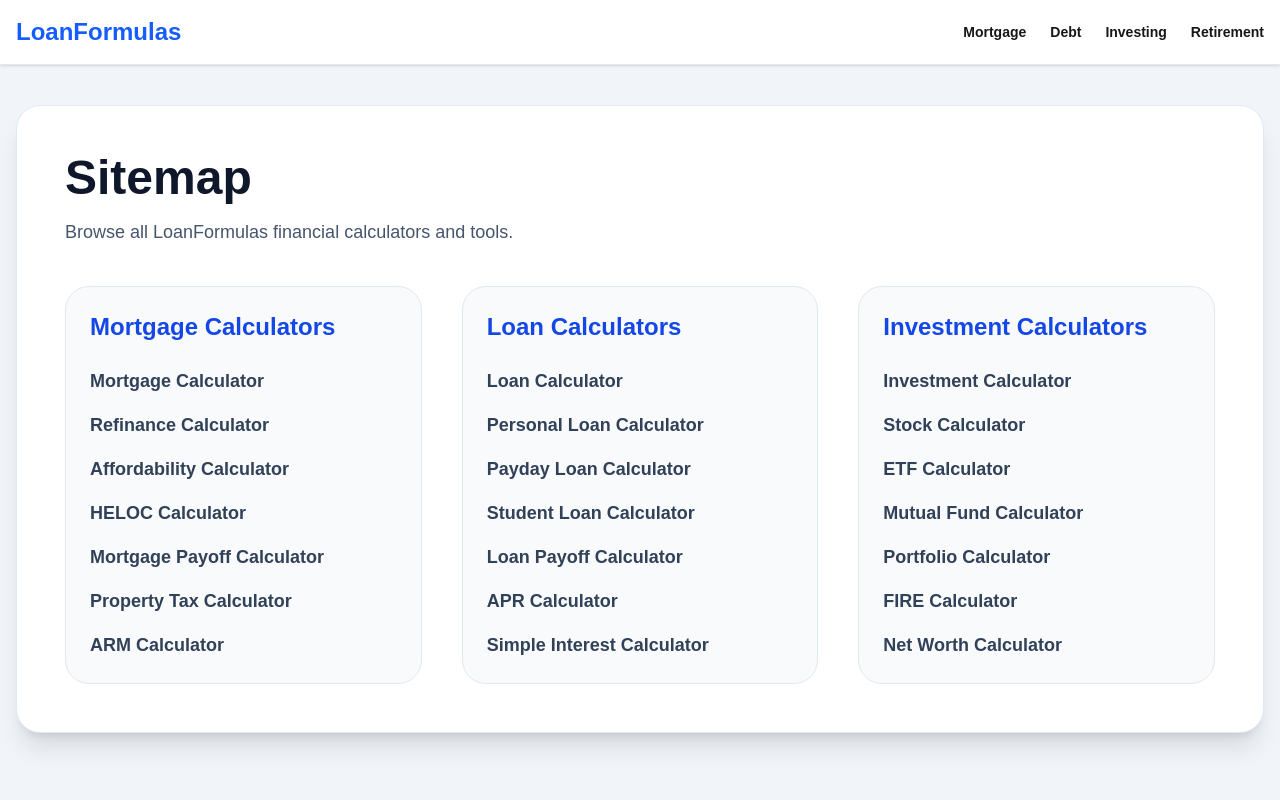
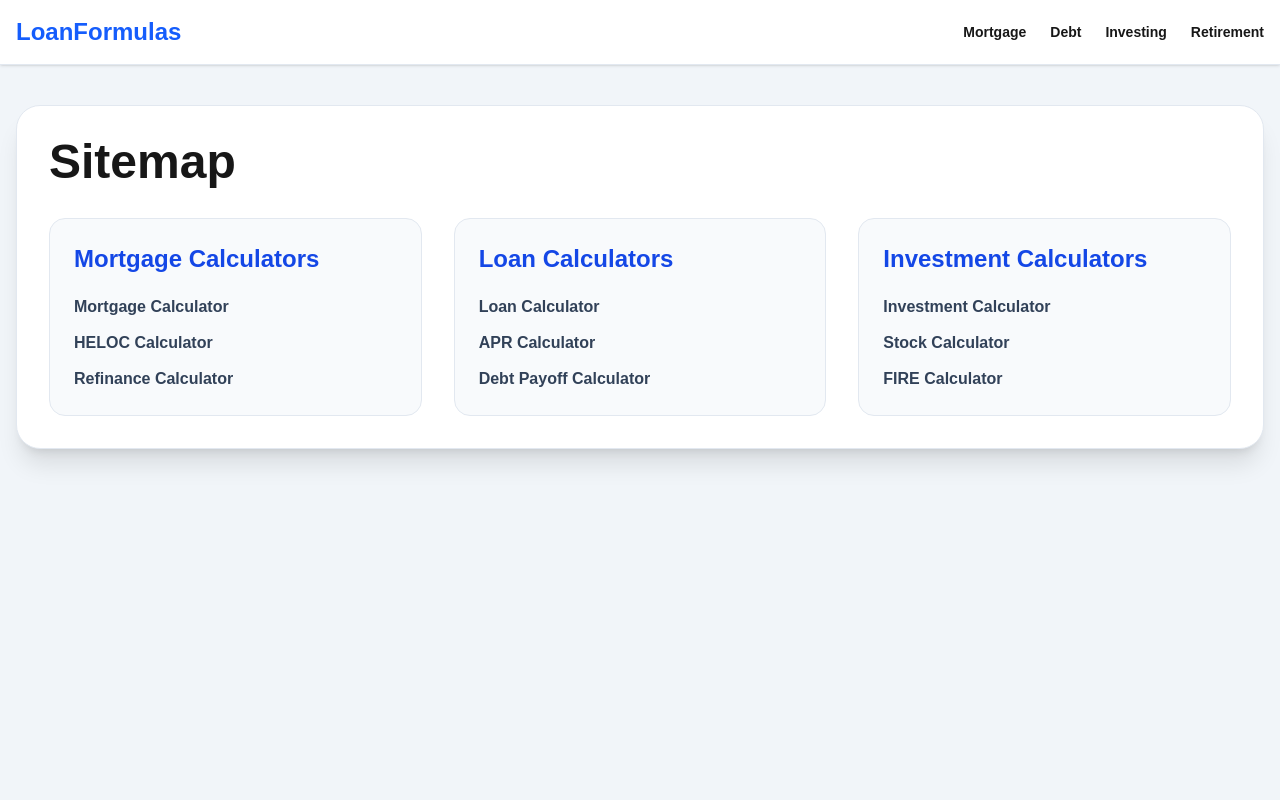
Before and after one commit to dekai-qingyang/seo-site, a Next.js app: page /sitemap-page in a window 1280 px wide. Shown: the top 800 px of the page. Built offline with nearby package versions, Linux system fonts and the light colour scheme.

Commit message:
update calculators

```diff
--- a/app/sitemap-page/page.tsx
+++ b/app/sitemap-page/page.tsx
@@ -1,15 +1,13 @@
+export default function SitemapPage() {
+
     const sections = [
 
       {
         title: "Mortgage Calculators",
         links: [
           ["Mortgage Calculator", "/mortgage-calculator"],
+          ["HELOC Calculator", "/heloc-calculator"],
           ["Refinance Calculator", "/refinance-calculator"],
-        ["Affordability Calculator", "/affordability-calculator"],
-        ["HELOC Calculator", "/heloc-calculator"],
-        ["Mortgage Payoff Calculator", "/mortgage-payoff-calculator"],
-        ["Property Tax Calculator", "/property-tax-calculator"],
-        ["ARM Calculator", "/arm-calculator"],
         ],
       },
 
@@ -17,12 +15,8 @@ const sections = [
         title: "Loan Calculators",
         links: [
           ["Loan Calculator", "/loan-calculator"],
-        ["Personal Loan Calculator", "/personal-loan-calculator"],
-        ["Payday Loan Calculator", "/payday-loan-calculator"],
-        ["Student Loan Calculator", "/student-loan-calculator"],
-        ["Loan Payoff Calculator", "/loan-payoff-calculator"],
           ["APR Calculator", "/apr-calculator"],
-        ["Simple Interest Calculator", "/simple-interest-calculator"],
+          ["Debt Payoff Calculator", "/debt-payoff-calculator"],
         ],
       },
 
@@ -31,17 +25,11 @@ const sections = [
         links: [
           ["Investment Calculator", "/investment-calculator"],
           ["Stock Calculator", "/stock-calculator"],
-        ["ETF Calculator", "/etf-calculator"],
-        ["Mutual Fund Calculator", "/mutual-fund-calculator"],
-        ["Portfolio Calculator", "/portfolio-calculator"],
           ["FIRE Calculator", "/fire-calculator"],
-        ["Net Worth Calculator", "/net-worth-calculator"],
         ],
       },
 
     ];
-
-  export default function SitemapPage() {
 
     return (
 
@@ -49,37 +37,33 @@ const sections = [
 
         <div className="max-w-7xl mx-auto">
 
-          <div className="bg-white rounded-3xl shadow-xl border border-slate-200 p-8 lg:p-12">
+          <div className="bg-white rounded-3xl shadow-xl border border-slate-200 p-8">
 
-            <h1 className="text-5xl font-black text-slate-900 mb-4">
+            <h1 className="text-5xl font-black mb-8">
               Sitemap
             </h1>
 
-            <p className="text-slate-600 text-lg mb-10">
-              Browse all LoanFormulas financial calculators and tools.
-            </p>
-
-            <div className="grid lg:grid-cols-3 gap-10">
+            <div className="grid lg:grid-cols-3 gap-8">
 
               {sections.map((section) => (
 
                 <div
                   key={section.title}
-                  className="bg-slate-50 rounded-3xl border border-slate-200 p-6"
+                  className="bg-slate-50 rounded-2xl border border-slate-200 p-6"
                 >
 
-                  <h2 className="text-2xl font-black text-blue-700 mb-6">
+                  <h2 className="text-2xl font-black text-blue-700 mb-5">
                     {section.title}
                   </h2>
 
-                  <div className="space-y-4">
+                  <div className="space-y-3">
 
                     {section.links.map(([title, link]) => (
 
                       <a
                         key={link}
                         href={link}
-                        className="block text-lg font-semibold text-slate-700 hover:text-blue-600 transition"
+                        className="block font-semibold text-slate-700 hover:text-blue-600"
                       >
                         {title}
                       </a>
@@ -101,4 +85,5 @@ const sections = [
       </main>
 
     );
+
   }
```
Lines whose indentation alone changed are shown as unchanged.
